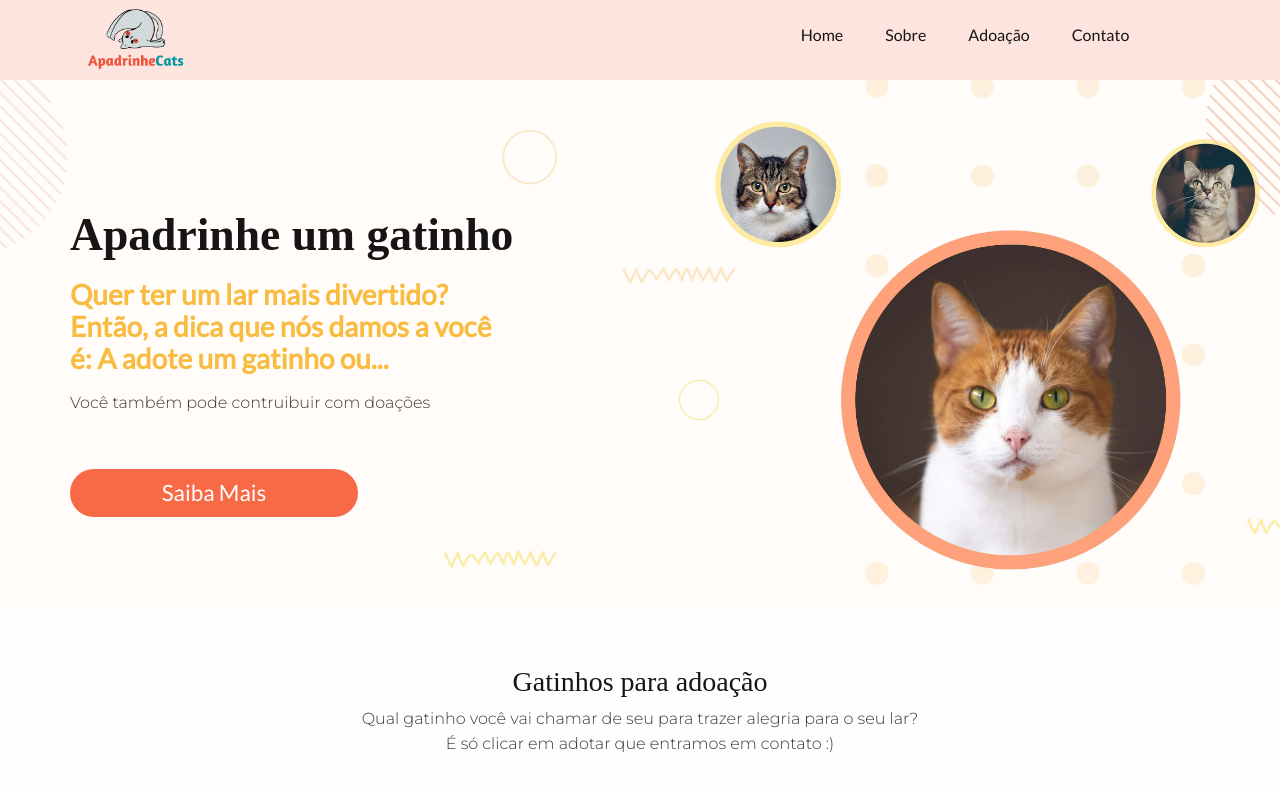
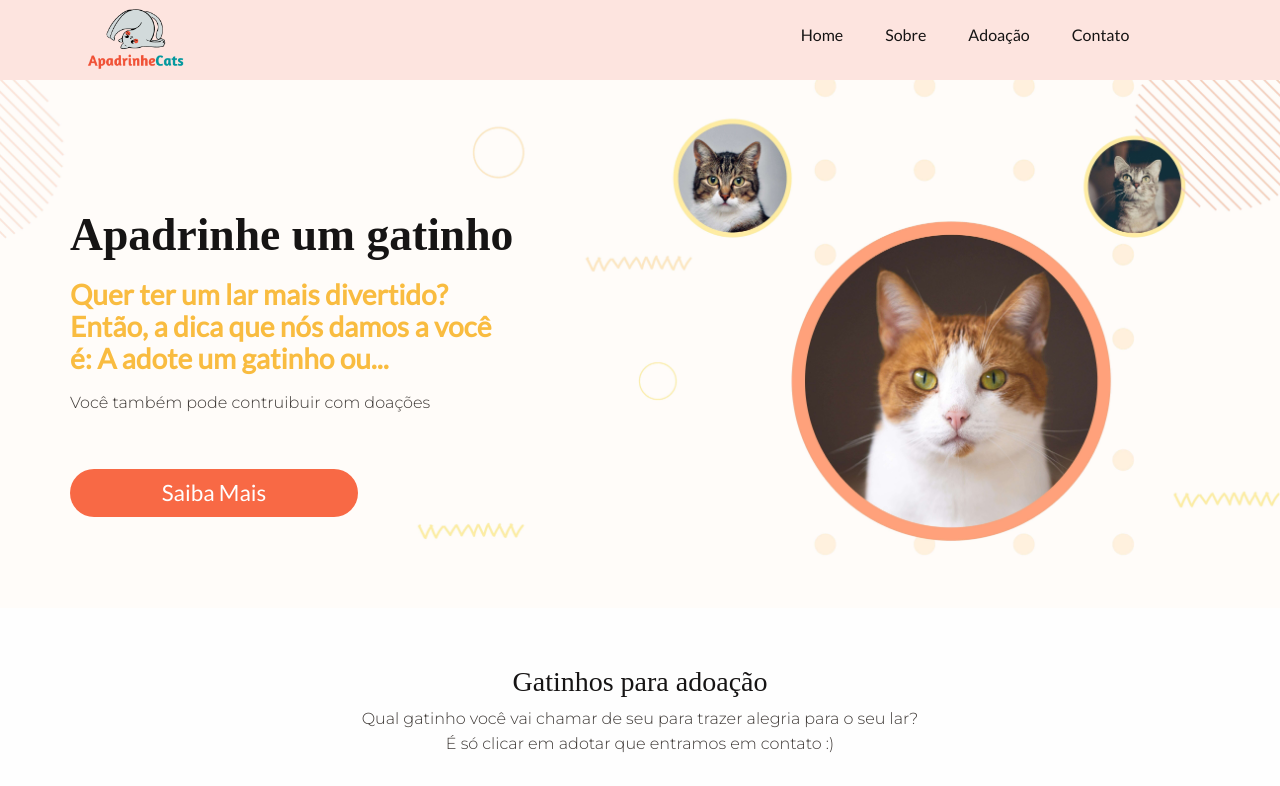
Before and after one commit to darlenepereira/Project-react-Reprograma, a React (Create React App) app: page / in a window 1280 px wide. Shown: the top 786 px of the page. Built offline with nearby package versions, Linux system fonts and the light colour scheme; a web font is replaced by a local one.

Commit message:
atualizando informaçoes

```diff
--- a/src/projeto/Styles/components/cards.css
+++ b/src/projeto/Styles/components/cards.css
@@ -1,4 +1,5 @@
 .container{
+    width: 100%;
     padding-left: 7.2rem;
     background: var(--container-color);
     outline: none;
--- a/src/projeto/Styles/components/form.css
+++ b/src/projeto/Styles/components/form.css
@@ -1,4 +1,5 @@
 .contact{
+    width: 100%;
     display: flex;
     align-items: center;
     justify-content: space-around;
--- a/src/projeto/Styles/components/header.css
+++ b/src/projeto/Styles/components/header.css
@@ -1,7 +1,8 @@
 header{
+    width: 100%;
     height: 33rem;
     background-image: url(../../Assets/BannerC.jpg);
-    background-size: 85rem;
+    background-size: 100%;
     background-repeat: no-repeat;
 
 }
```
Also changed, not shown: 1 other file (tests, documents, lock files or other folders).
